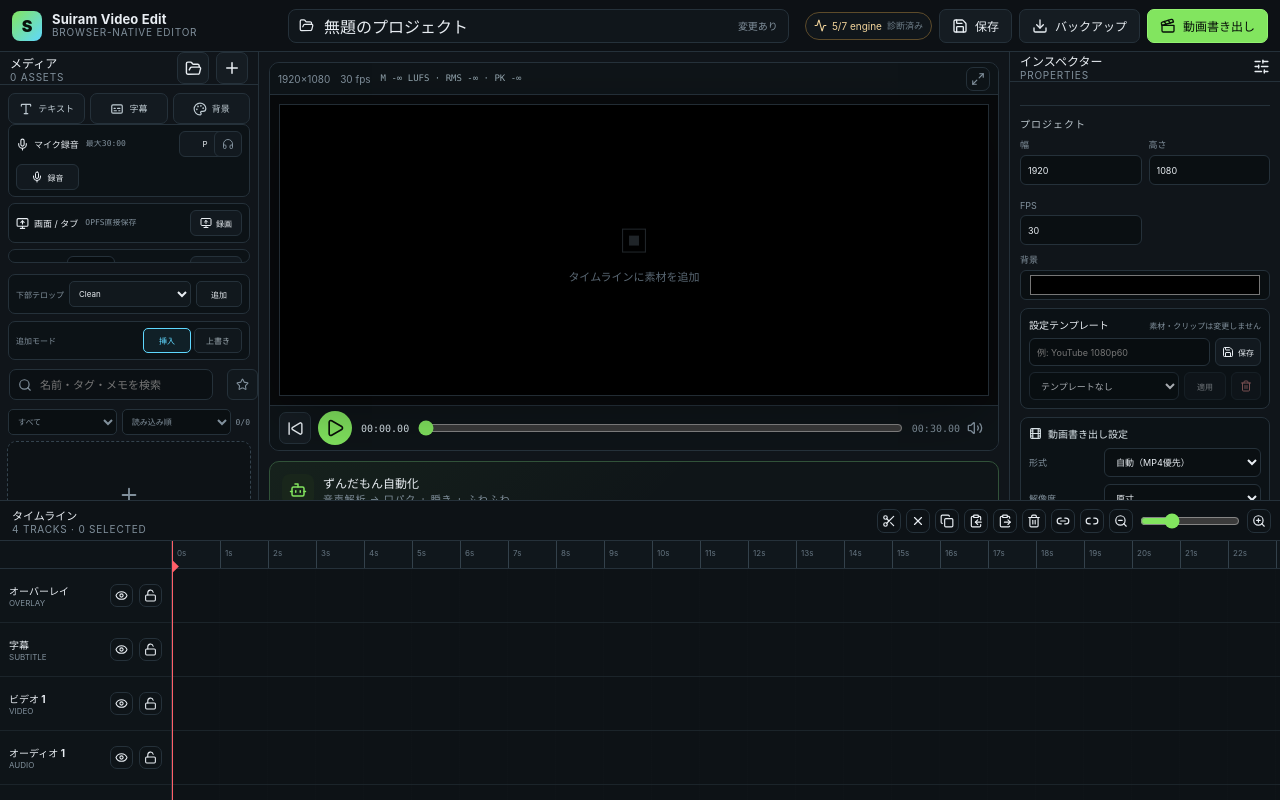
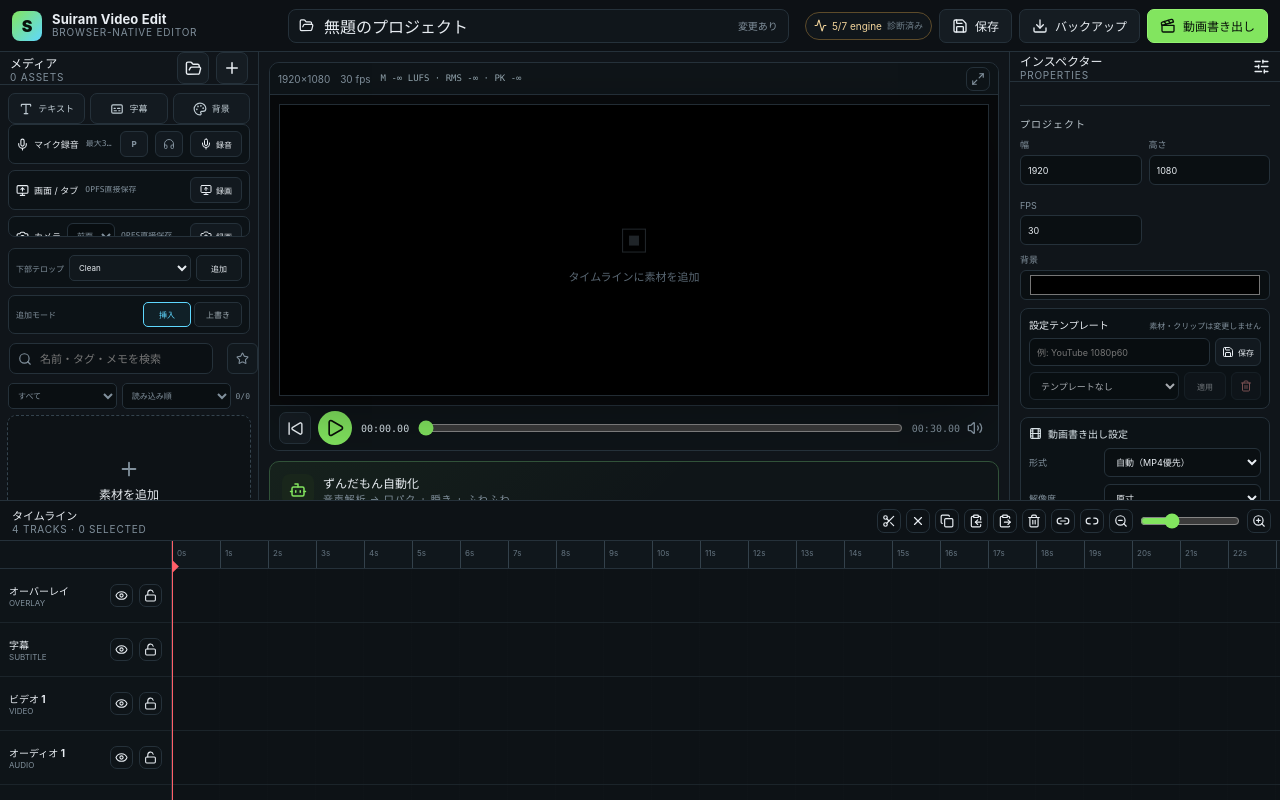
Before and after one commit to godrenkon/video_edit, a React (Vite) app: page / in a window 1280 px wide. Built offline with nearby package versions, Linux system fonts and the light colour scheme.

Commit message:
style: add punch-in voiceover mode control

```diff
--- a/src/microphone-recorder.css
+++ b/src/microphone-recorder.css
@@ -1,4 +1,4 @@
-.micRecorderRow { margin: 0 8px 6px; padding: 6px 7px; display: grid; grid-template-columns: auto minmax(0,1fr) 28px auto; gap: 7px; align-items: center; border: 1px solid var(--line); border-radius: 7px; background: #0c1216; }
+.micRecorderRow { margin: 0 8px 6px; padding: 6px 7px; display: grid; grid-template-columns: auto minmax(0,1fr) 28px 28px auto; gap: 7px; align-items: center; border: 1px solid var(--line); border-radius: 7px; background: #0c1216; }
 .micRecorderLabel { display: inline-flex; align-items: center; gap: 5px; font-size: 9px; color: var(--text); white-space: nowrap; }
 .micRecorderStatus { min-width: 0; overflow: hidden; text-overflow: ellipsis; white-space: nowrap; color: var(--muted); font: 500 8px/1 ui-monospace, SFMono-Regular, Menlo, monospace; }
 .micRecorderStatus.error { color: #ff9a9a; }
@@ -10,3 +10,6 @@
 .micRecorderRow button.monitor { min-width: 28px; width: 28px; padding: 0; color: var(--muted); }
 .micRecorderRow button.monitor.active { color: #5fd8ff; border-color: rgba(95,216,255,.45); background: rgba(95,216,255,.08); }
 .micRecorderRow.counting { border-color: rgba(95,216,255,.45); }
+
+.micRecorderRow button.punch { min-width: 28px; width: 28px; padding: 0; font-weight: 800; color: var(--muted); }
+.micRecorderRow button.punch.active { color: #ff7f94; border-color: rgba(255,127,148,.5); background: rgba(255,127,148,.09); }
```
